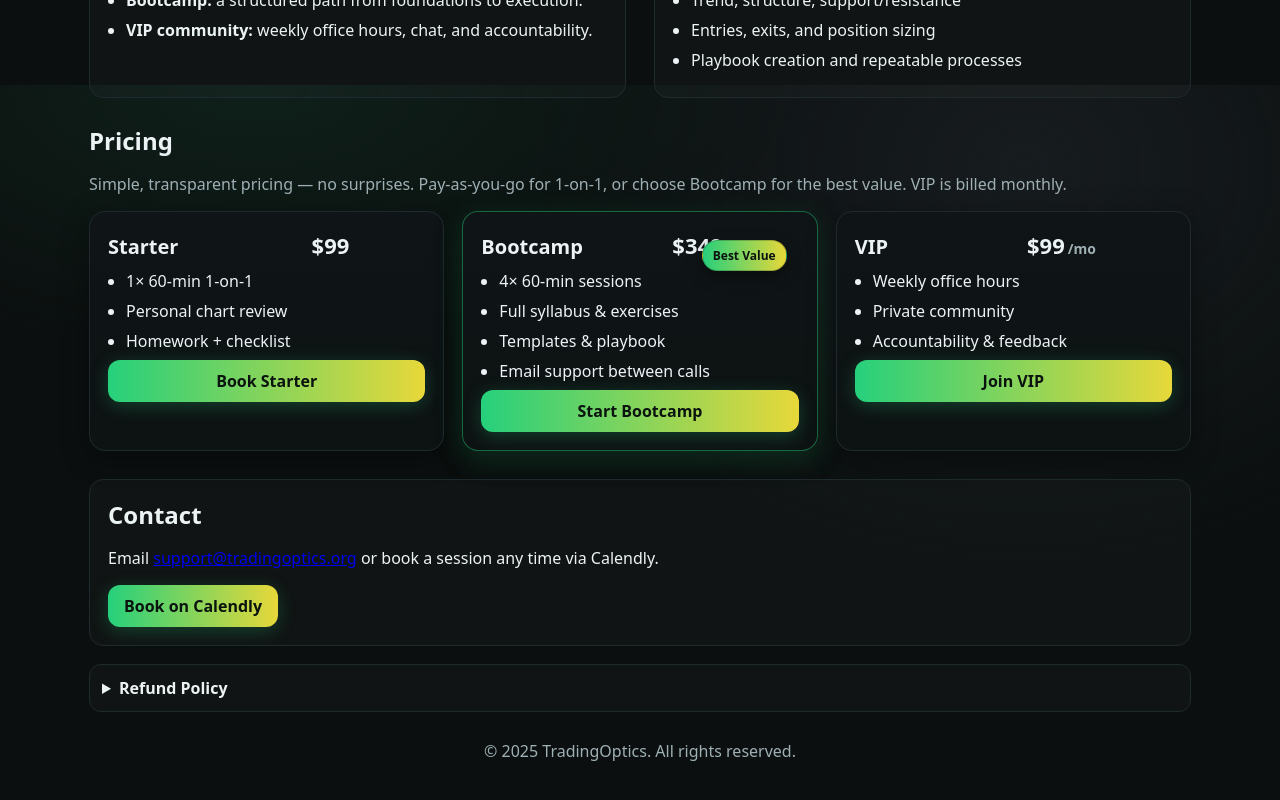
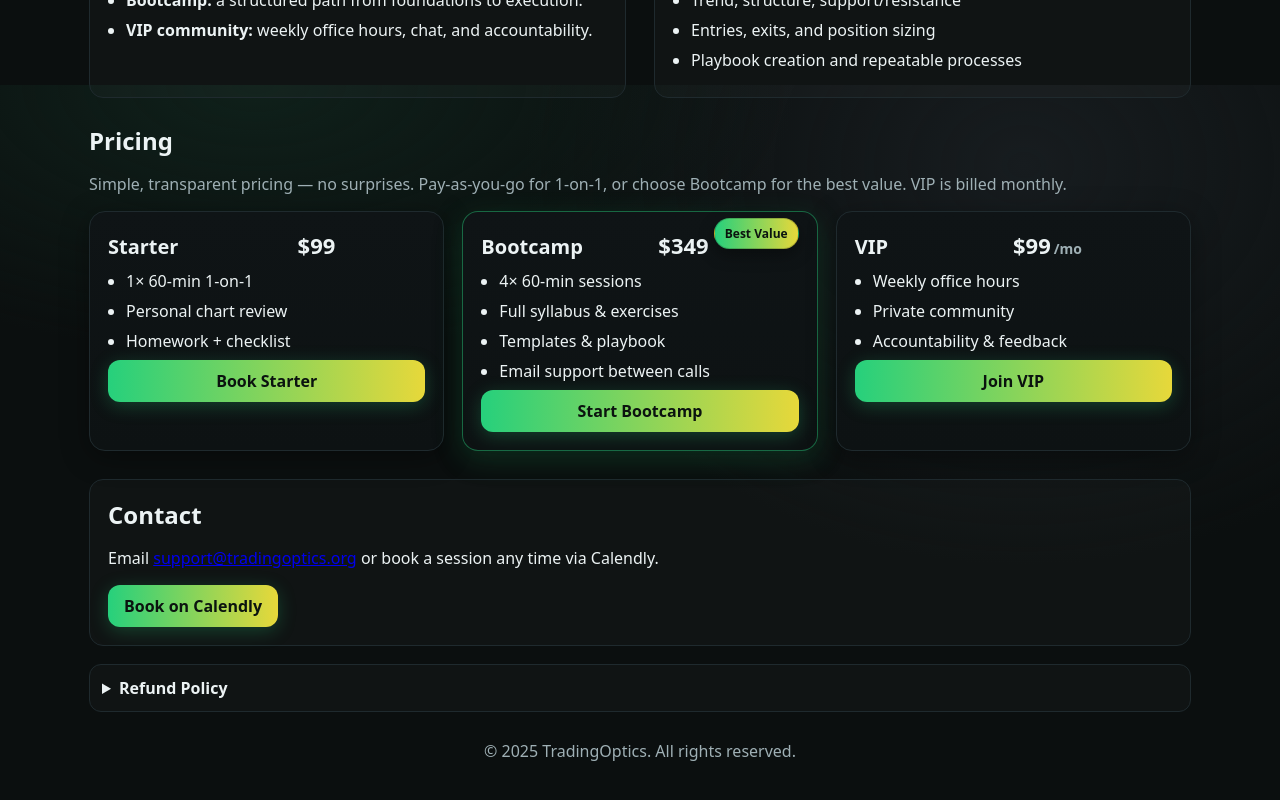
Before and after one commit to TradingOptics/TradingOpticsLive, a React (Vite) app: page / in a window 1280 px wide. Shown: the part 715-1515 px from the top of the page. Built offline with nearby package versions, Linux system fonts and the light colour scheme.

Commit message:
Update styles.css

```diff
--- a/src/styles.css
+++ b/src/styles.css
@@ -93,7 +93,6 @@
   display:grid; grid-template-columns: repeat(3, minmax(0,1fr)); gap:18px; margin-top:16px;
 }
 .plan{
-  position:relative;
   background:linear-gradient(180deg, #0f1416 0%, #0d1213 100%);
   border:1px solid var(--border);
   border-radius:16px;
@@ -104,23 +103,33 @@
   border-color: rgba(38,208,124,.45);
   box-shadow: 0 8px 28px rgba(38,208,124,.18), var(--shadow);
 }
-.plan-head{position:relative; display:flex; align-items:baseline; gap:10px; margin-bottom:10px; padding-right:76px}
+
+/* header row for each plan */
+.plan-head{
+  position:relative;               /* anchor the tag to THIS row */
+  display:flex; align-items:baseline; gap:10px;
+  margin-bottom:10px;
+}
 .plan-title{margin:0; font-size:20px}
-.price{margin-left:auto; font-weight:800; font-size:22px}
+.price{
+  margin-left:auto;
+  font-weight:800; font-size:22px;
+  margin-right:90px;               /* reserve space under the tag */
+}
 .price .per{font-weight:600; font-size:14px; color:var(--muted); margin-left:3px}
 
-/* FIXED: tag now sits INSIDE the card, top-right, never above the card */
-.tag{
+/* the tag is now inside .plan-head and won't collide with price */
+.plan-head .tag{
   position:absolute;
-  right:12px;
-  top:10px;            /* was negative; now inside header */
-  transform:none;      /* no translate outside the card */
+  right:0;
+  top:-12px;                       /* floats just above the numbers */
   background:linear-gradient(90deg, var(--accent1), var(--accent2));
   color:#0b130f; font-weight:800; font-size:12px;
   padding:6px 10px; border-radius:999px;
   border:1px solid rgba(0,0,0,.2);
   box-shadow: 0 6px 16px rgba(0,0,0,.35);
   white-space:nowrap;
+  z-index:1;
 }
 
 /* contact / refund */
@@ -142,5 +151,6 @@
 @media (max-width: 860px){
   .two-col{grid-template-columns:1fr}
   .pricing{grid-template-columns:1fr; gap:16px}
-  .tag{right:12px; top:8px} /* keep tidy on small screens */
+  .plan-head .tag{right:0; top:-10px}
+  .price{margin-right:84px}
 }
```
